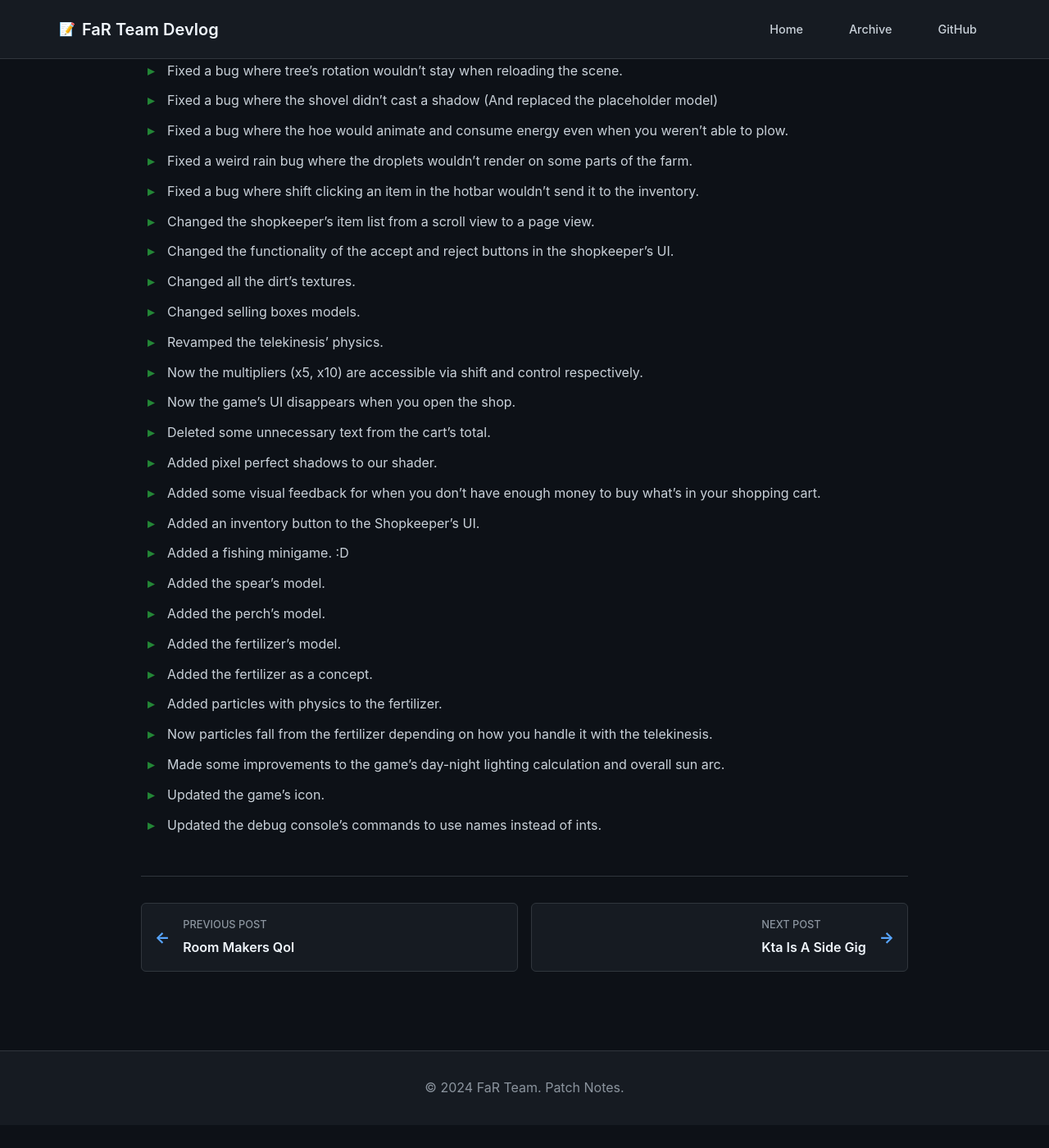
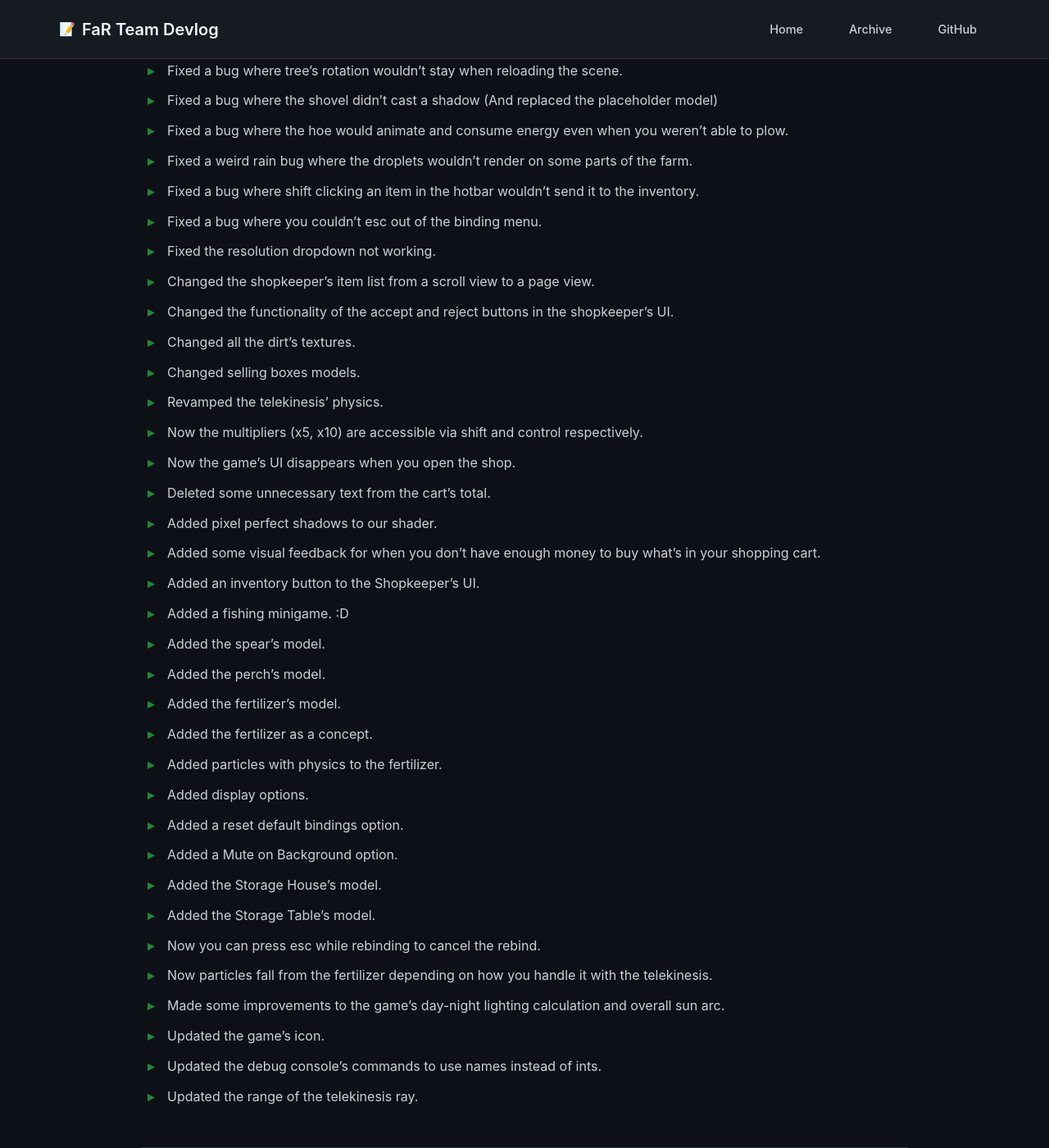
Before and after one commit to FaR-Team/patch-notes, a Jekyll site: the page built from _posts/2025-07-15-Farmoxel-Is-Back-Baby.md, in a window 1280 px wide and 1400 px high, scrolled down 766 px. Shown: the whole window at 82% size. Built offline with Jekyll 4.4.1, drawn with Linux system fonts in a browser that asks for light colours; our own code applies the rules of GitHub Pages for plain Markdown files; before the commit the page ends 2138 px from its top, so only the background shows below that.

Commit message:
Update 2025-07-15-Farmoxel-Is-Back-Baby.md
+ Fixed a bug where you couldn't esc out of the binding menu.
+ Fixed the resolution dropdown not working.
+ Added display options.
+ Added a reset default bindings option.
+ Added a Mute on Background option.
+ Added the Storage House's model.
+ Added the Storage Table's model.
+ Now you can press esc while rebinding to cancel the rebind.
+ Updated the range of the telekinesis ray.

```diff
--- a/_posts/2025-07-15-Farmoxel-Is-Back-Baby.md
+++ b/_posts/2025-07-15-Farmoxel-Is-Back-Baby.md
@@ -16,6 +16,8 @@
 + Fixed a bug where the hoe would animate and consume energy even when you weren't able to plow.
 + Fixed a weird rain bug where the droplets wouldn't render on some parts of the farm.
 + Fixed a bug where shift clicking an item in the hotbar wouldn't send it to the inventory.
++ Fixed a bug where you couldn't esc out of the binding menu.
++ Fixed the resolution dropdown not working.
 + Changed the shopkeeper's item list from a scroll view to a page view.
 + Changed the functionality of the accept and reject buttons in the shopkeeper's UI.
 + Changed all the dirt's textures.
@@ -33,7 +35,14 @@
 + Added the fertilizer's model.
 + Added the fertilizer as a concept.
 + Added particles with physics to the fertilizer.
++ Added display options.
++ Added a reset default bindings option.
++ Added a Mute on Background option.
++ Added the Storage House's model.
++ Added the Storage Table's model.
++ Now you can press esc while rebinding to cancel the rebind.
 + Now particles fall from the fertilizer depending on how you handle it with the telekinesis.
 + Made some improvements to the game's day-night lighting calculation and overall sun arc.
 + Updated the game's icon.
 + Updated the debug console's commands to use names instead of ints.
++ Updated the range of the telekinesis ray.
```
